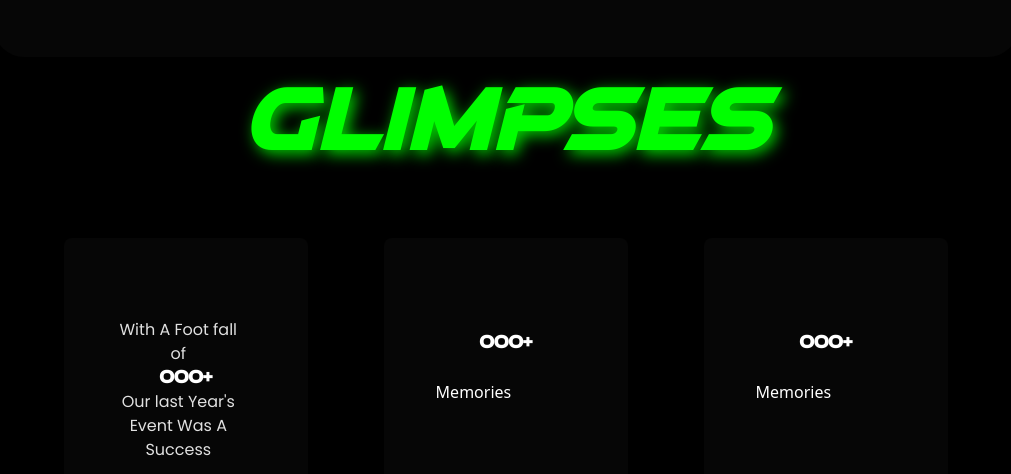
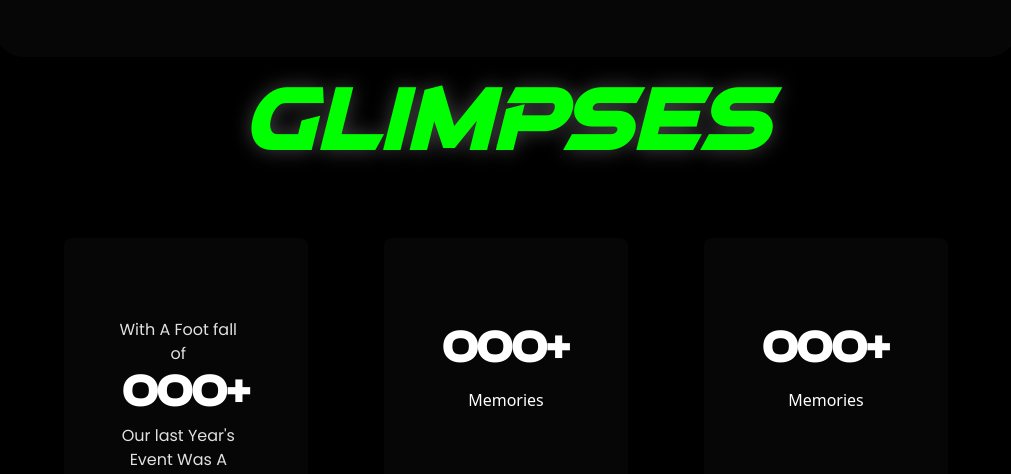
Before and after one commit to infoxusict/infox-22, a React (Create React App) app: page /event in a window 1280 px wide. Shown: the part 1901-2375 px from the top of the page, without its empty margins (134-1145 px from the left). Built offline with nearby package versions, Linux system fonts and the light colour scheme; the HTML template or start-up script is replaced by a standard one; a web font is replaced by a local one.

Commit message:
minor tweaks

```diff
--- a/src/Components/Assets/Images/CSS/glimpses.css
+++ b/src/Components/Assets/Images/CSS/glimpses.css
@@ -213,7 +213,7 @@ span.num {
   color: #ffffff;
   text-align: center;
   font-weight: 700;
-  font-size: 100%;
+  font-size: 3vw;
   font-family: Atmospheric;
 }
 
@@ -224,3 +224,23 @@ span.num {
   font-weight: 400;
   font-family: "Poppins", sans-serif;
 }
+
+.text{
+  align-self: center;
+}
+
+@media screen and (max-width: 650px) {
+  .carousel{
+    display: flex;
+    flex-direction: column;
+  }
+  .wrapper{
+    width: 70%;
+  }
+  .container1{
+    width: 100%
+  }
+  span.num{
+    font-size: 7vw;
+  }
+}
--- a/src/Components/Assets/Images/CSS/legacy.css
+++ b/src/Components/Assets/Images/CSS/legacy.css
@@ -113,7 +113,7 @@
     width: 100vw;
   }
   .hero__left-name {
-    font-size: 2.5vw;
+    font-size: 4vw;
   }
   .hero__left-head {
     font-size: 12vw;
--- a/src/Components/Schedule.css
+++ b/src/Components/Schedule.css
@@ -258,8 +258,7 @@ h3{
     margin-top: 2vh;
   }
 }
-
-h1{
+.schedule-h1{
   /* font-size: xx-large; */
   font-size: 4vw;
   font-family: atmospheric;
--- a/src/Components/Schedule.js
+++ b/src/Components/Schedule.js
@@ -127,7 +127,7 @@ window.addEventListener("scroll", callbackFunc);
     // <section className='timeline'>
     // <div className="teampage_background"></div>
     <div className='main_con' id='main_con' style={{paddingTop: "6vh", overflowY: "hidden", color: "whitesmoke"}}>
-      <h1 >To be revealed...</h1>
+      <h1 className='schedule-h1' >To be revealed...</h1>
         {/* <div className="days">
             <button id='#b43232' className="day" onClick={handle_state} style={{boxShadow:'0px 5px 10px 0px #b43232'}}><img id='#b43232' src={require("./Assets/Images/red.png")} alt=""  className='rings' />
             <div className="info" id='#b43232'>
```
Also changed, not shown: src/Components/teampage.js (line endings or trailing spaces).
